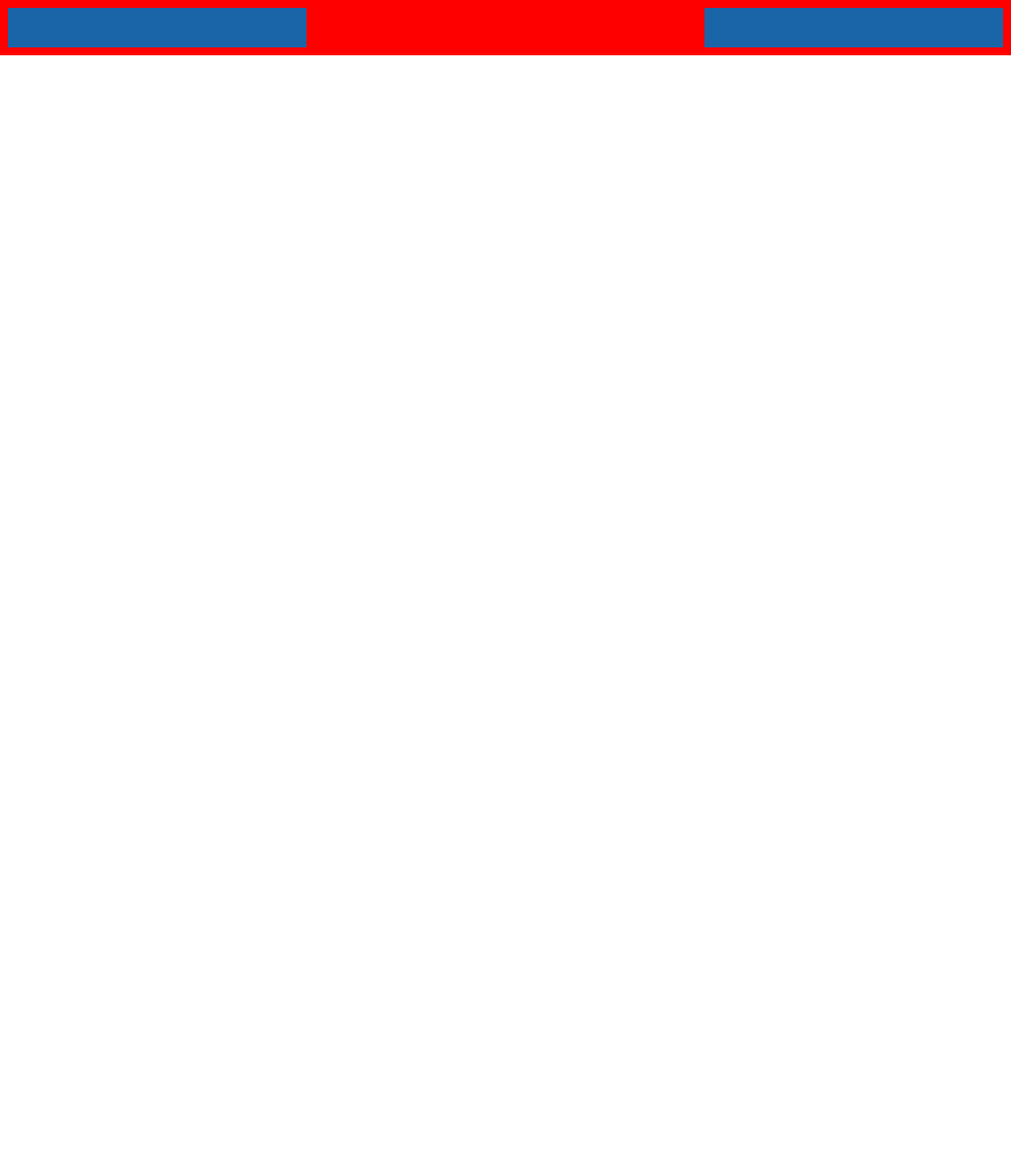
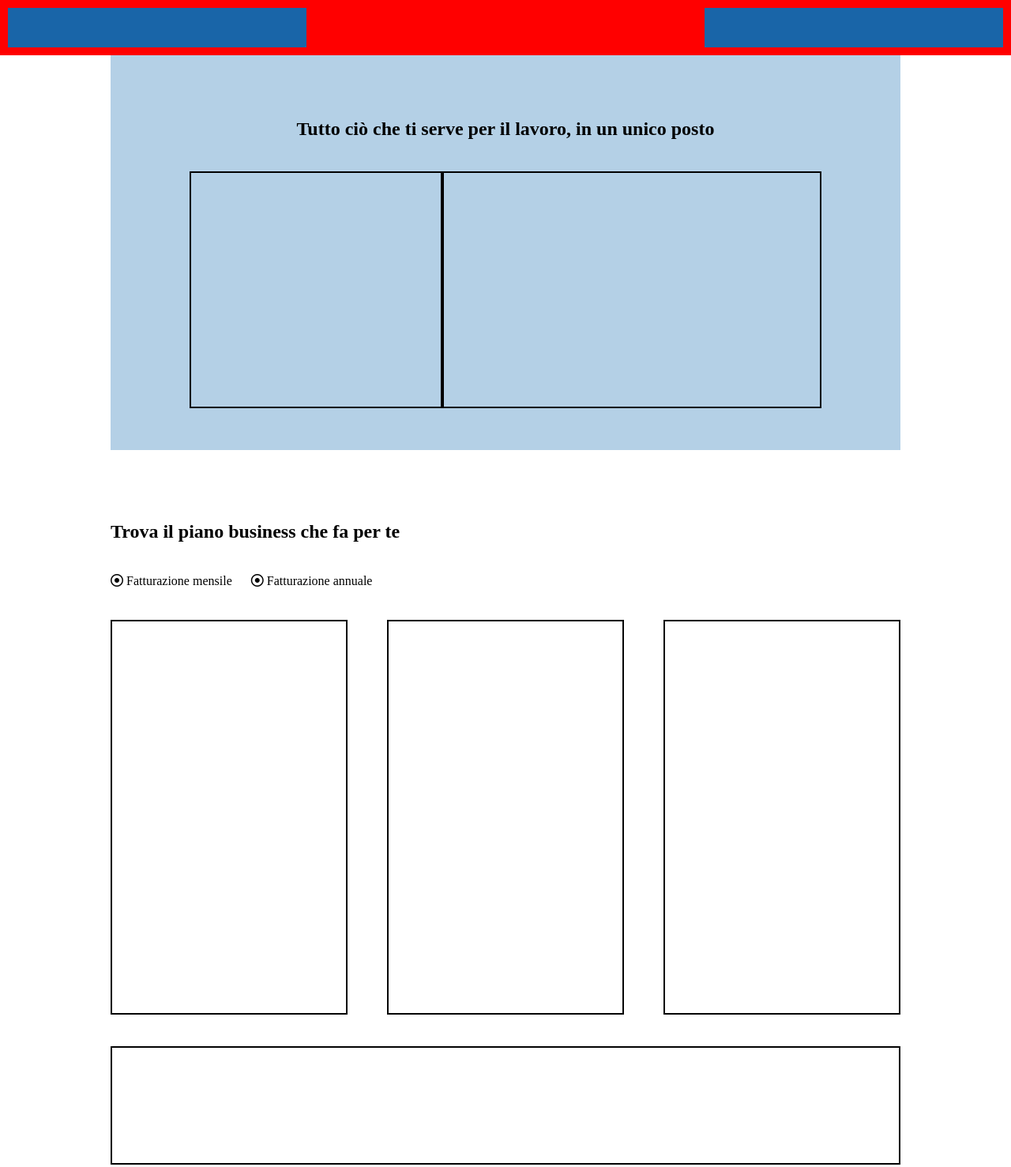
Before and after one commit to DemiusLs/htmlcss-dropbox, a plain HTML site: page index.html in a window 1280 px wide. Shown: the top 1478 px of the page at 79% size. Before the commit the page ends 800 px from the top, so only its background shows below. Drawn offline with Linux system fonts and the light colour scheme.

Commit message:
feat: main done

```diff
--- a/css/style.css
+++ b/css/style.css
@@ -2,6 +2,7 @@
 :root {
     --color-header: #ff0000;
     --color-hero-bg: #B4D0E6;
+    --column-gap: 50px;
 }
 
 /* RESET */
@@ -19,11 +20,22 @@ img {
 /* layout */
 
 .py-20 {
-    padding-top: 20px;
-    padding-bottom: 20px;
+    padding-top: 40px;
+    padding-bottom: 40px;
 }
 
-.container {
+.my-20 {
+    margin-bottom: 20px;
+}
+
+.mx-20 {
+    margin-right: 20px;
+}
+
+
+
+.main {
+
     width: 80%;
     max-width: 1000px;
     margin: 0 auto;
@@ -34,15 +46,75 @@ img {
     background-color: var(--color-header);
     display: flex;
     justify-content: space-between;
-    padding: 10px ;
+    padding: 10px;
 }
 
 .navigation {
     width: 30%;
+    /* debug */
     height: 50px;
     background-color: rgb(25, 101, 168);
 
 }
 
 /* MAIN */
+/* hero section */
+.hero-section {
+    background-color: var(--color-hero-bg);
+
+    height: 500px;
+    text-align: center;
+
+}
+
+.hero-container {
+    width: 80%;
+    max-width: 1000px;
+    margin: 0 auto;
+}
+
+.flex-hero {
+    display: flex;
+}
+
+.col-small {
+    width: 40%;
+    border: black 2px solid;
+    height: 300px;
+}
+
+.col-big {
+    width: 60%;
+    border: black 2px solid;
+    height: 300px;
+}
+
+/* main section */
+
+.section {
+    padding: 50px 0;
+
+}
+
+.flex-container {
+    display: flex;
+    flex-wrap: wrap;
+    gap: var(--column-gap);
+}
+
+.col-30 {
+    width: calc((100% - var(--column-gap)*2) / 3);
+    height: 500px;
+    border: 2px solid black;
+}
+
+.big-card {
+    border: 2px solid black;
+    height: 150px;
+}
+
+.flex-2col {
+    display: flex;
+}
+
 /* FOOTER */
--- a/index.html
+++ b/index.html
@@ -23,6 +23,93 @@
     <!-- FINE HEADER -->
 
     <!-- MAIN -->
+    <main class="main">
+        <section class="hero-section">
+            <div class="hero-container py-20">
+                <h1 class="py-20">Tutto ciò che ti serve per il lavoro, in un unico posto</h1>
+                <div class="flex-hero">
+                    <div class="col-small"></div>
+                    <div class="col-big"></div>
+                </div>
+            </div>
+
+
+        </section>
+        <!-- Sezione piano business -->
+        <section class="section ">
+            <!-- Titolo sezione -->
+            <h2 class="py-20">Trova il piano business che fa per te</h2>
+            <span class="mx-20"><i class="fa-regular fa-circle-dot"> </i> Fatturazione mensile</span>
+            <span><i class="fa-regular fa-circle-dot"> </i> Fatturazione annuale</span>
+            <!-- flex-container -->
+            <div class="flex-container py-20">
+
+                <div class="col-30">
+                    <div class="card"></div>
+                </div>
+                <div class="col-30">
+                    <div class="card"></div>
+                </div>
+
+                <div class="col-30">
+                    <div class="card"></div>
+                </div>
+            </div>
+            <div class="big-card">
+
+            </div>
+        </section>
+
+
+        <!-- Sezione trova un partner -->
+        <section class="section">
+            <div class="flex-2col">
+                <div class="col-big"></div>
+                <div class="col-small"></div>
+            </div>
+
+
+
+        </section>
+        <!-- Sezione lista operazioni -->
+        <section class="section">
+
+            <h2 class="py-20">Esegui più operazioni con Dropbox Business</h2>
+
+            <div class="flex-container py-20">
+
+                <div class="col-30">
+                    <div class="card"></div>
+                </div>
+                <div class="col-30">
+                    <div class="card"></div>
+                </div>
+
+                <div class="col-30">
+                    <div class="card"></div>
+                </div>
+
+                <div class="col-30">
+                    <div class="card"></div>
+                </div>
+
+                <div class="col-30">
+                    <div class="card"></div>
+                </div>
+
+                <div class="col-30">
+                    <div class="card"></div>
+                </div>
+
+
+        </section>
+
+        <section class="section">
+            <h2 class="py-20">Piu di 500.00 team utilizzano Dropbox Business </h2>
+            <a href="">Scopri di più sui nostri clienti</a>
+        </section>
+
+    </main>
     <!-- FINE MAIN -->
 
     <!-- FOOTER -->
```
